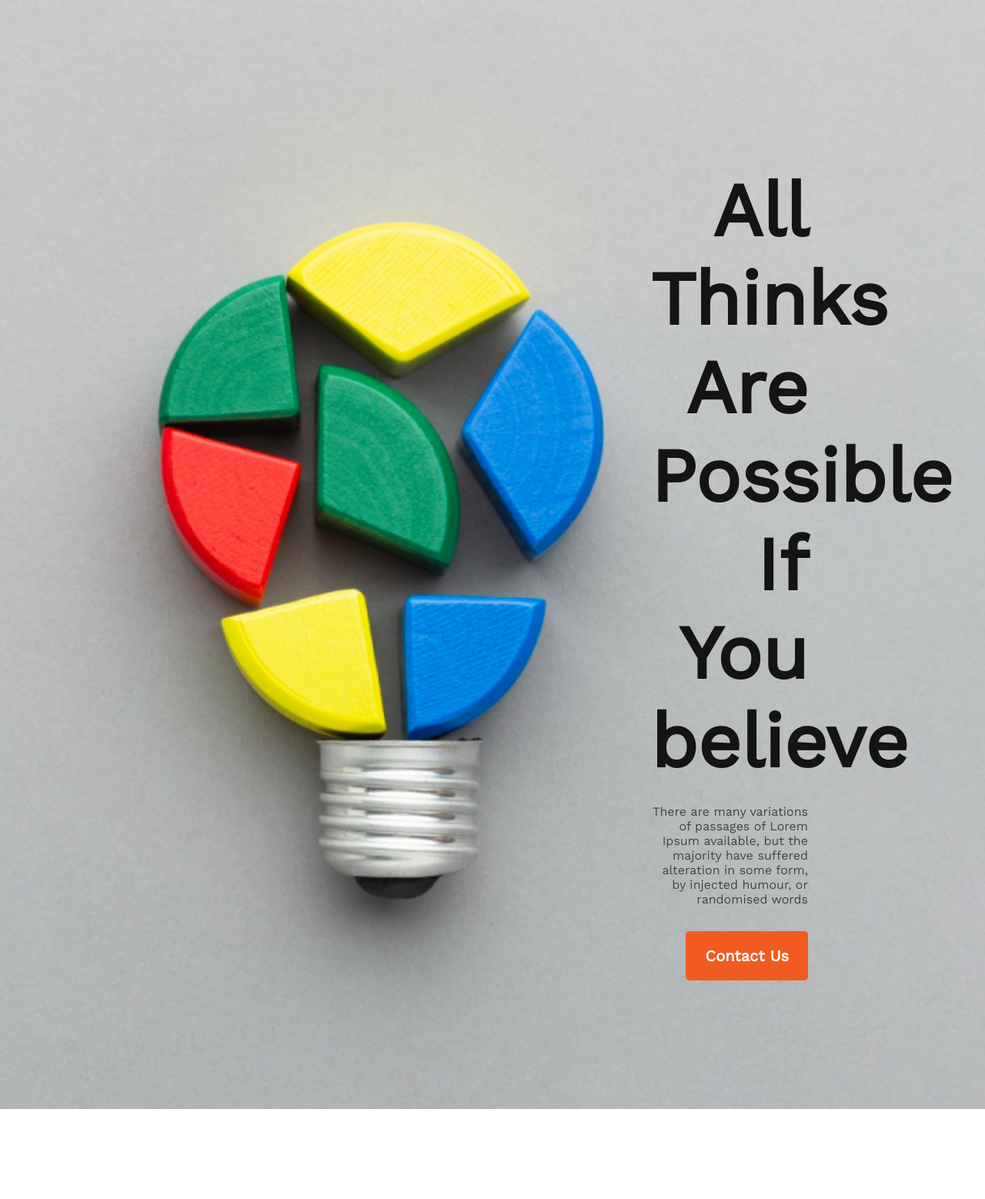
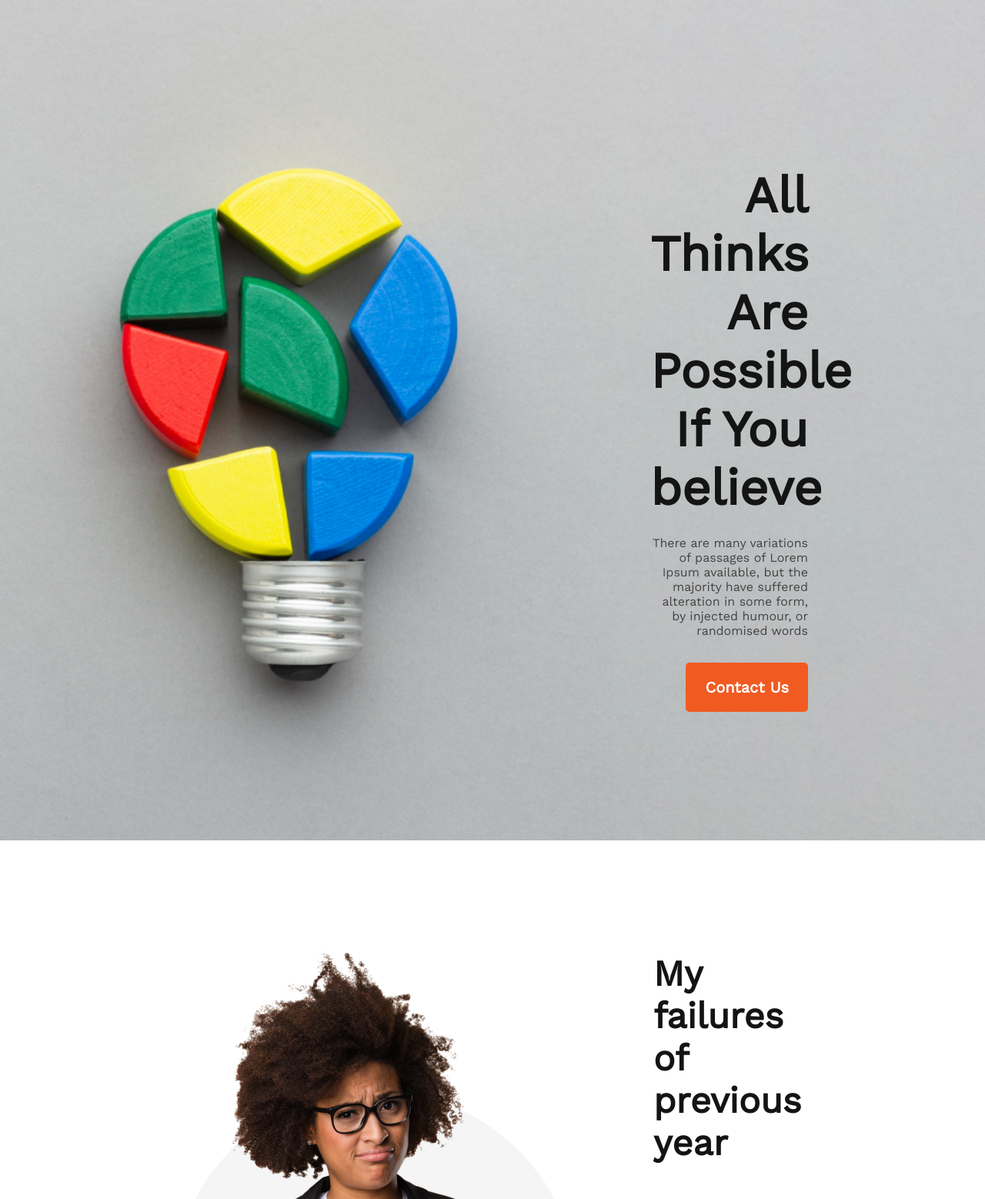
Before and after one commit to Aminul667/new-year-new-me, a plain HTML site: page index.html in a window 1280 px wide. Shown: the top 1558 px of the page at 77% size. Drawn offline with nearby package versions, Linux system fonts and the light colour scheme.

Commit message:
added title and removed some div

```diff
--- a/index.html
+++ b/index.html
@@ -4,22 +4,16 @@
     <meta charset="UTF-8">
     <meta http-equiv="X-UA-Compatible" content="IE=edge">
     <meta name="viewport" content="width=device-width, initial-scale=1.0">
-    <title>Document</title>
+    <title>My new year</title>
     <link rel="stylesheet" href="styles/style.css">
     <link rel="preconnect" href="https://fonts.googleapis.com"><link rel="preconnect" href="https://fonts.gstatic.com" crossorigin><link href="https://fonts.googleapis.com/css2?family=Open+Sans&family=Work+Sans&display=swap" rel="stylesheet">
 </head>
 <body>
     <!-- header -->
     <header class="header">
-        <div class="banner-title">
-            <h2>All Thinks Are <br>Possible If You believe<br></h2>
-            <!-- <h2>Possible If You</h2>
-            <h2>believe</h2> -->
-        </div>
-        <div class="banner-description">
-            <p class="description">There are many variations of passages of Lorem Ipsum available, but the majority have suffered alteration in some form, by injected humour, or randomised words</p>
-            <button class="btn-banner">Contact Us</button>
-        </div>
+        <h2 class="banner-title">All Thinks Are<br>Possible If You<br>believe</h2>
+        <p class="description">There are many variations of passages of Lorem Ipsum available, but the majority have suffered alteration in some form, by injected humour, or randomised words</p>
+        <button class="btn-banner">Contact Us</button>
     </header>
     <main>
         <!-- my failures section -->
--- a/styles/style.css
+++ b/styles/style.css
@@ -3,6 +3,7 @@
   font-family: "Work Sans", sans-serif;
 }
 
+/* some common styles */
 .description {
   color: #444343;
   margin-bottom: 32px;
@@ -90,7 +91,7 @@
   border-radius: 50%;
 }
 
-/* my plans section */
+/* my plans section styles */
 .my-plans {
   display: block;
   text-align: center;
```
